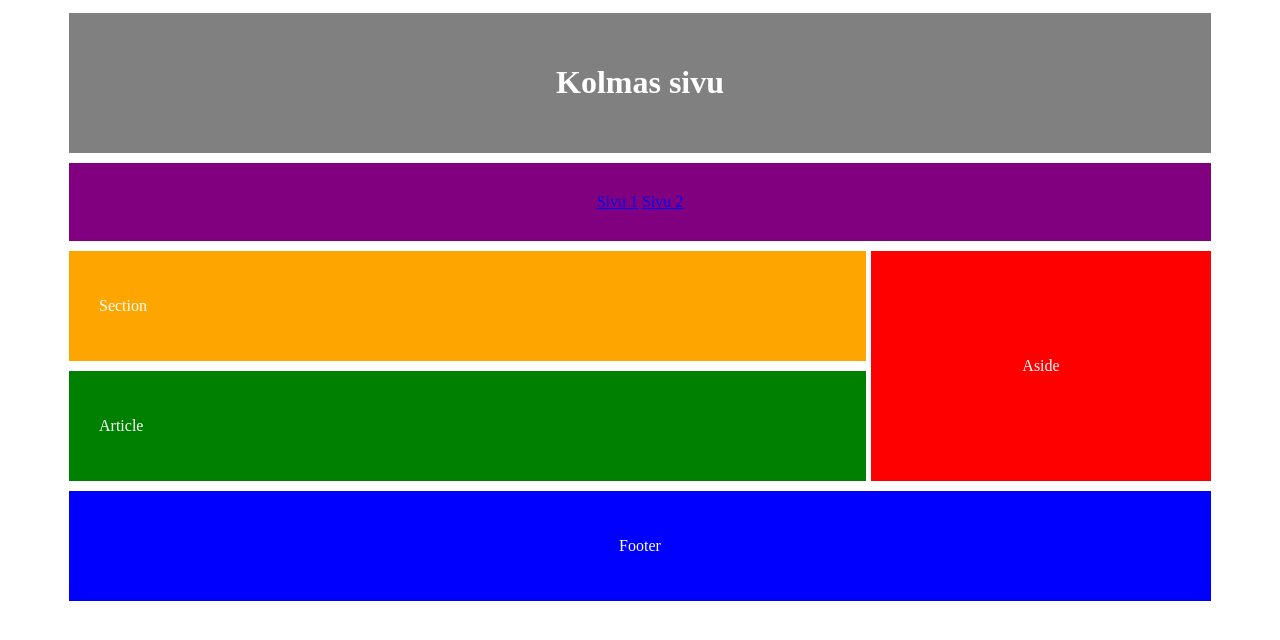
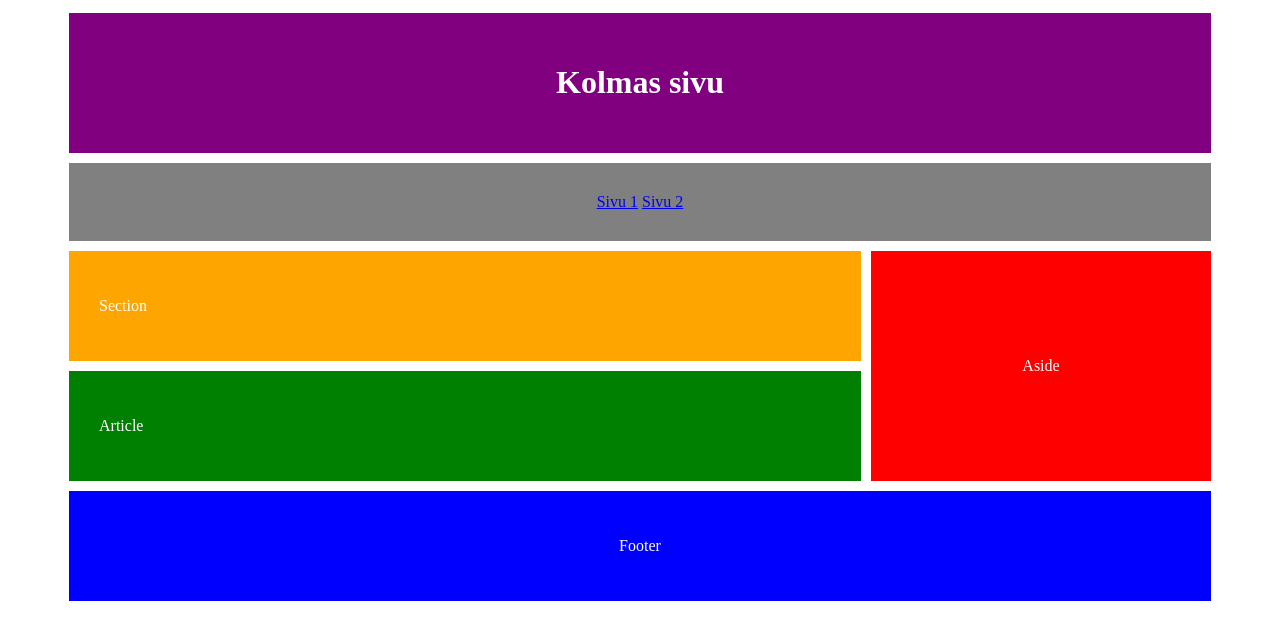
Before and after one commit to simo440/simo440.github.io, a plain HTML site: page third.html in a window 1280 px wide. Drawn offline with Linux system fonts and the light colour scheme.

Commit message:
Update third.html

```diff
--- a/third.html
+++ b/third.html
@@ -11,14 +11,14 @@ body {
 }
 header {
   border: 5px solid white;
-  background-color: grey;
+  background-color: purple;
   padding: 30px;
   text-align: center;
   color: white;
 }
 nav {
   border: 5px solid white;
-  background-color: purple;
+  background-color: grey;
   padding: 30px;
   text-align: center;
   color: white;
@@ -40,6 +40,7 @@ article {
 aside {
   float: right;
   border: 5px solid white;
+  border-left: 10px solid white;
   background-color: red;
   padding: 90px;
   width: 160px;
```
